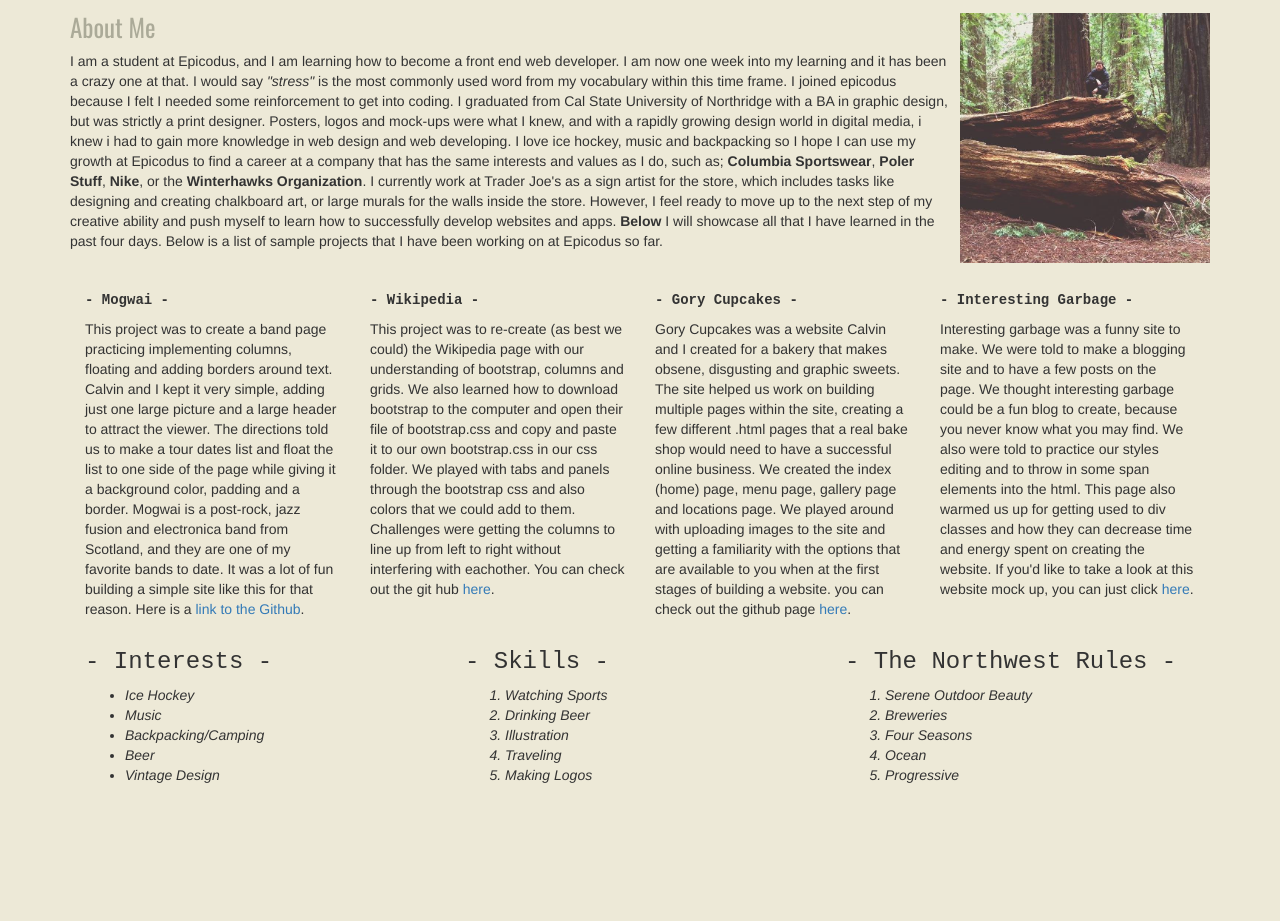
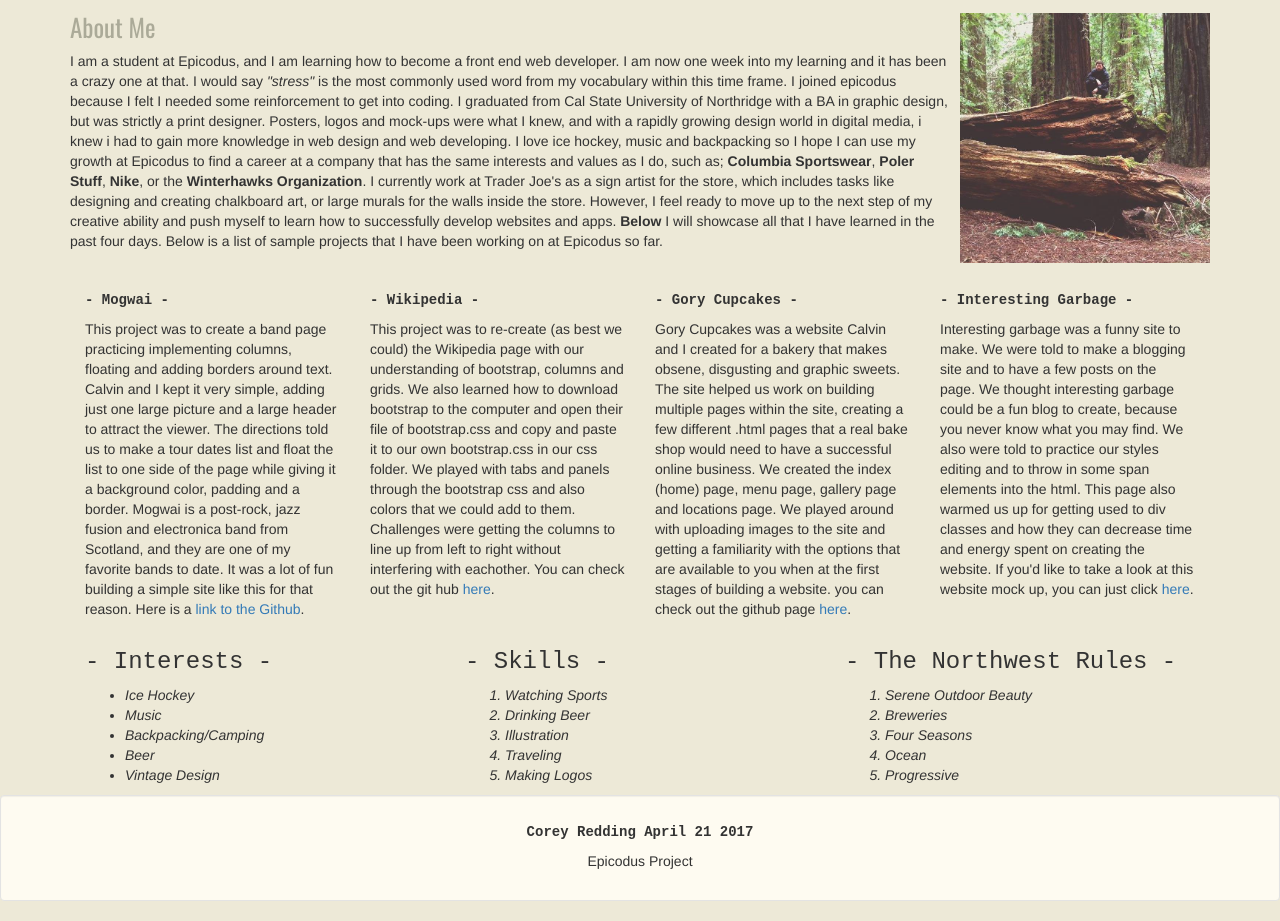
Before and after one commit to coreysnightout/Portfolio-Webpage, a plain HTML site: page index.html in a window 1280 px wide. Shown: the part 294-1215 px from the top of the page. Before the commit the page ends 1089 px from the top, so only its background shows below. Drawn offline with nearby package versions, Linux system fonts and the light colour scheme.

Commit message:
it will complete READ.me file and finish adding css styles in the index.html

```diff
--- a/css/styles.css
+++ b/css/styles.css
@@ -59,3 +59,11 @@ h5 {
 ol {
   font-style: oblique;
 }
+
+footer {
+  text-align: center;
+}
+
+.well {
+  background-color: #fefbf1;
+}
--- a/index.html
+++ b/index.html
@@ -94,5 +94,13 @@
             </div>
           </div>
         </div>
+        <div class="well"
+          <div class="footer">
+            <footer>
+              <h5>Corey Redding April 21 2017</h5>
+              <p>Epicodus Project</p>
+            </footer>
+          </div>
+        </div>
   </body>
 </html>
```
Also changed, not shown: 1 other file.
